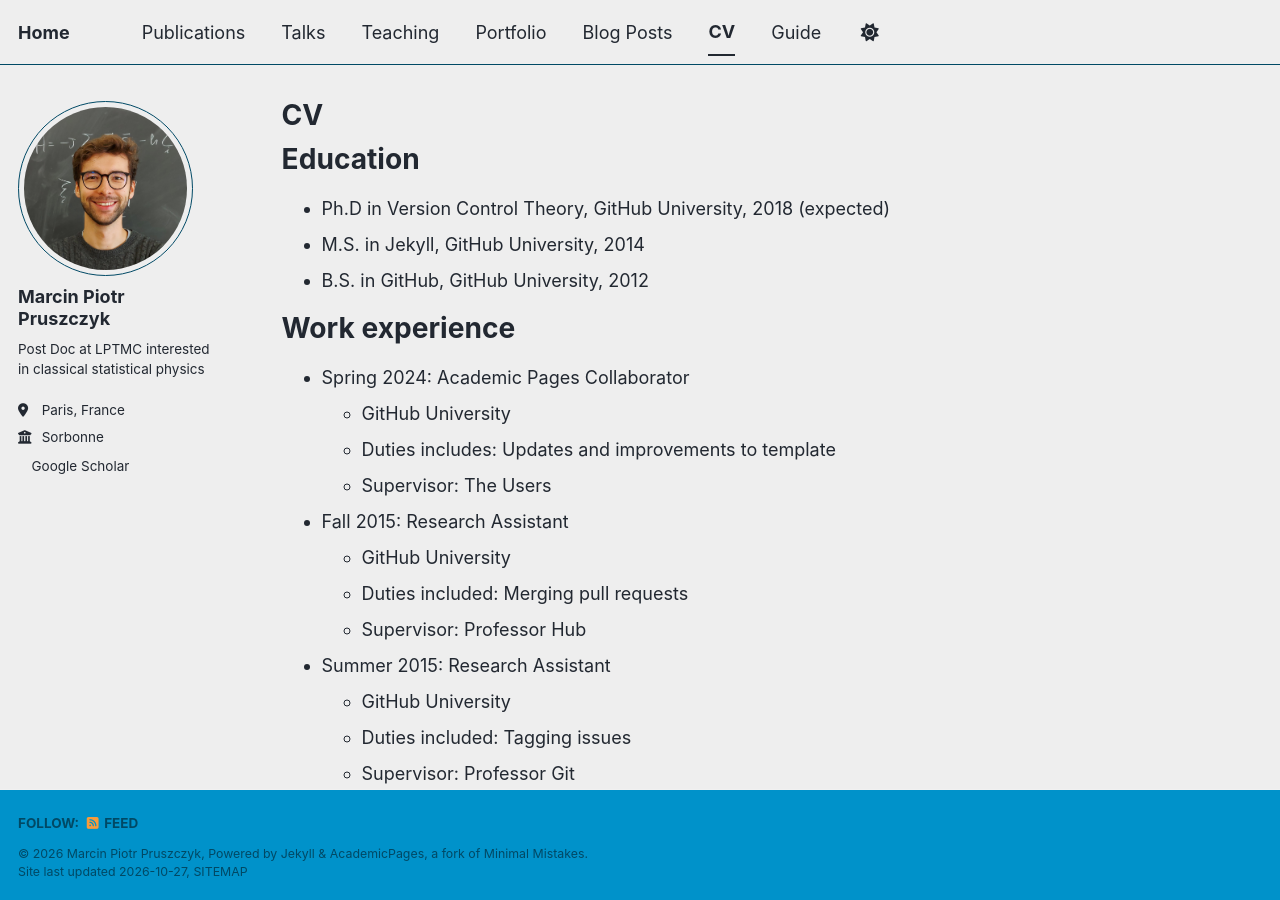
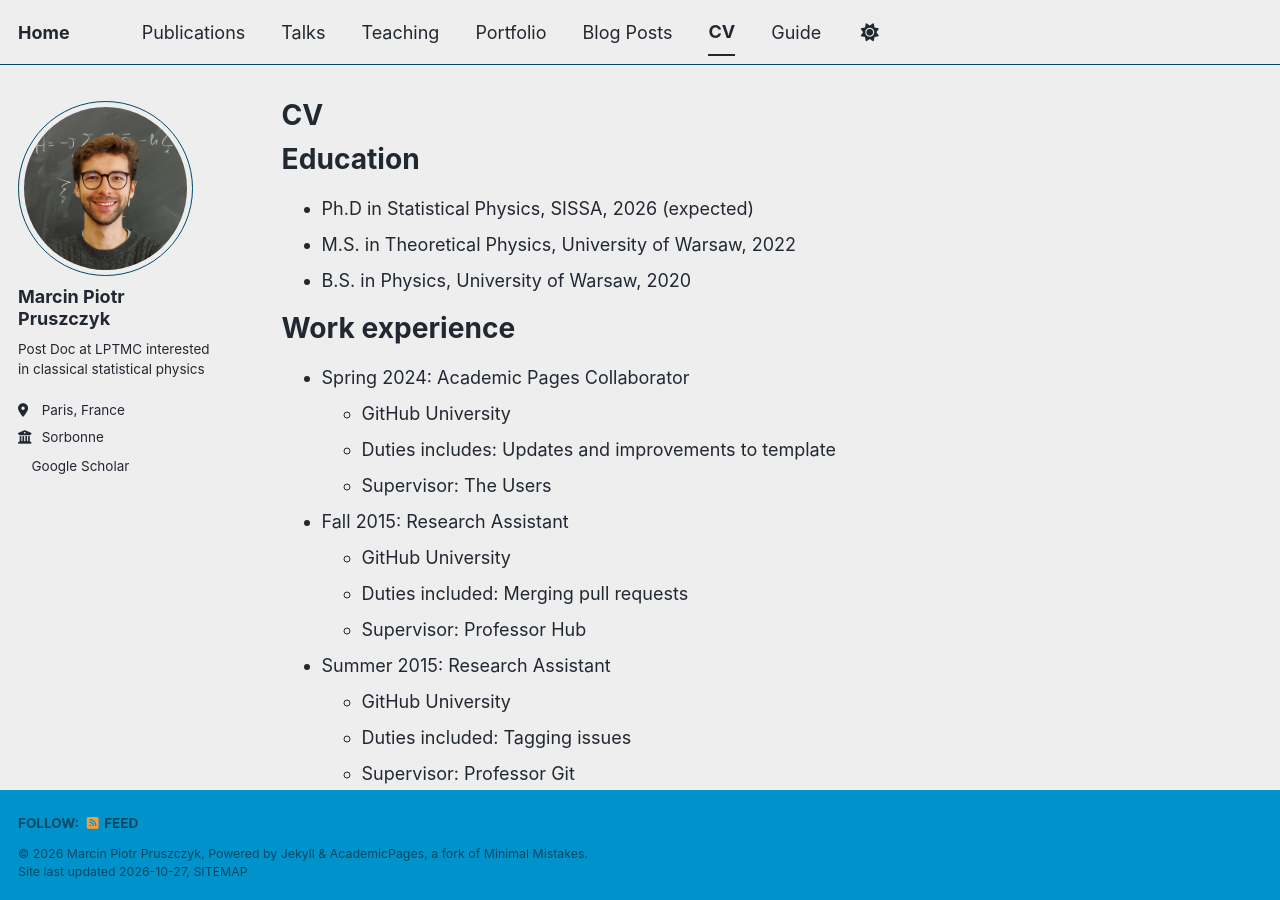
Before and after one commit to mpruszcz/mpruszcz.github.io, a Jekyll site: the page built from _pages/cv.md, in a window 1280 px wide and 900 px high. Built offline with Jekyll 4.4.1, drawn with Linux system fonts in a browser that asks for light colours; a script bundle is joined from its source files by our own code; a style sheet for code colours, icons or effects is not loaded.

Commit message:
Update cv.md

```diff
--- a/_pages/cv.md
+++ b/_pages/cv.md
@@ -11,9 +11,9 @@ redirect_from:
 
 Education
 ======
-* Ph.D in Version Control Theory, GitHub University, 2018 (expected)
-* M.S. in Jekyll, GitHub University, 2014
-* B.S. in GitHub, GitHub University, 2012
+* Ph.D in Statistical Physics, SISSA, 2026 (expected)
+* M.S. in Theoretical Physics, University of Warsaw, 2022
+* B.S. in Physics, University of Warsaw, 2020
 
 Work experience
 ======
```
